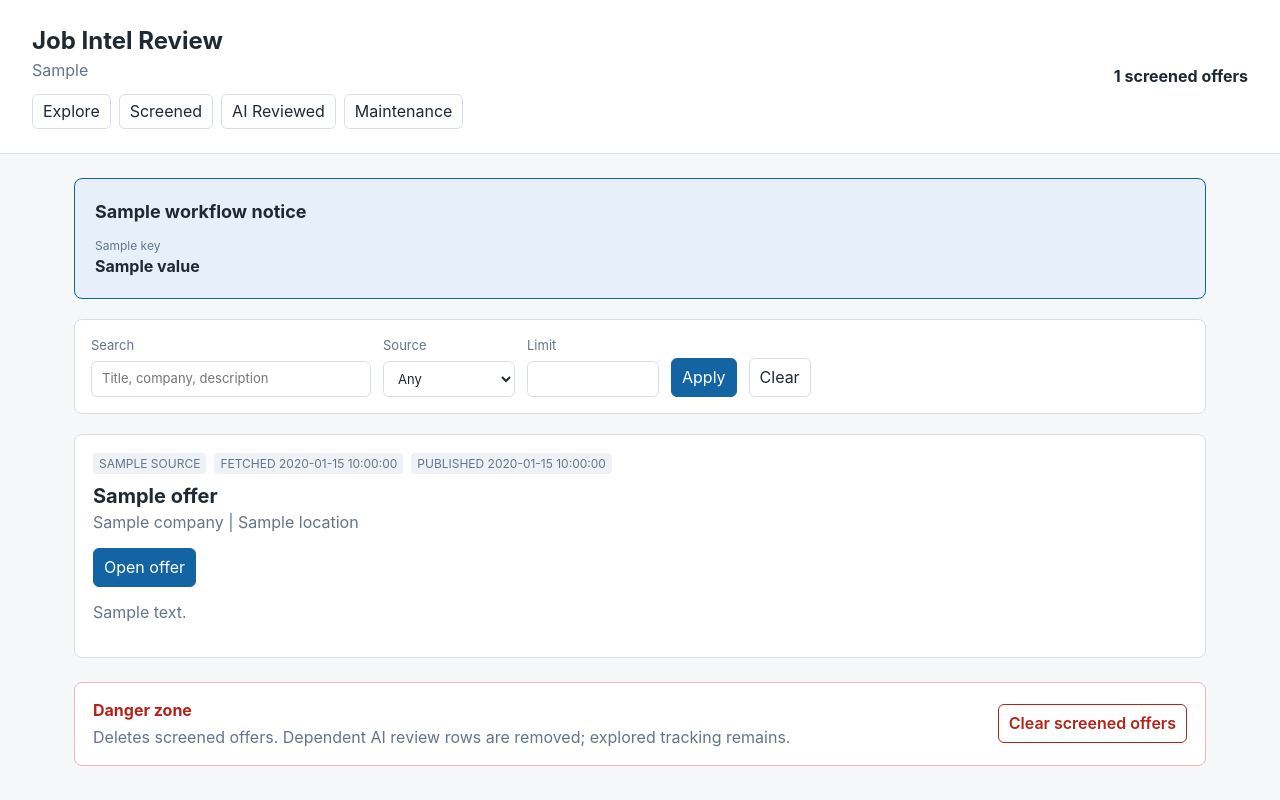
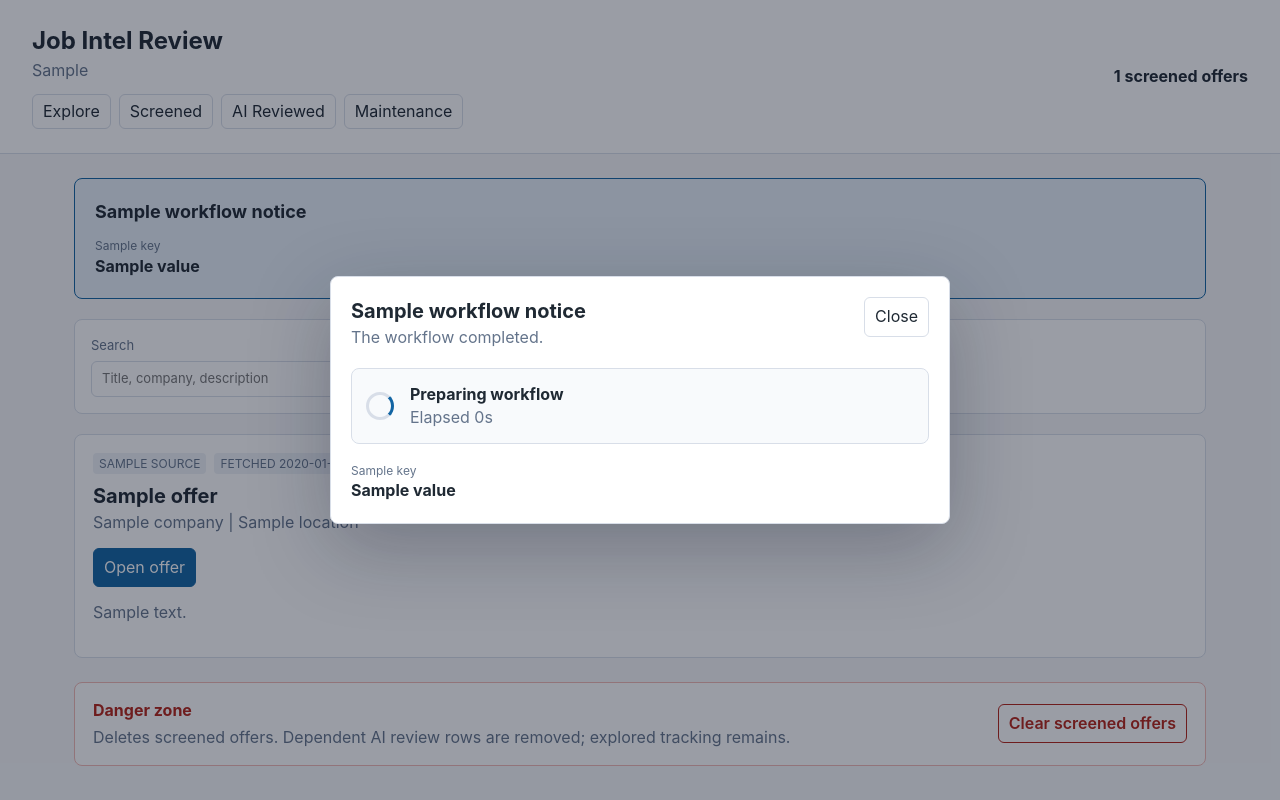
Before and after one commit to mathieu-portfolio/job-intel, a FastAPI app: template app/ui/templates/offers.html in a window 1280 px wide. Run offline with FastAPI, Linux system fonts and the light colour scheme; the template is opened without the code that fills it: most values are stand-ins (such as "Sample title", 1, 10 or a date in 2020).

Commit message:
Add progress modals for fetch and AI review workflows

```diff
--- a/app/ui.py
+++ b/app/ui.py
@@ -261,7 +261,8 @@ def create_app(db_path: Path = DEFAULT_DB_PATH) -> FastAPI:
                     "Provider rows fetched": result.stats.fetched,
                     "Newly explored": result.stats.newly_explored,
                     "Already seen": result.stats.already_seen,
-                    "Filtered out": result.stats.filtered_out,
+                    "Screened": result.stats.inserted + result.stats.updated,
+                    "Screened out": result.stats.filtered_out,
                     "Inserted": result.stats.inserted,
                     "Updated": result.stats.updated,
                     "Errors": result.stats.errors,
@@ -306,7 +307,7 @@ def create_app(db_path: Path = DEFAULT_DB_PATH) -> FastAPI:
                 "Rank complete",
                 {
                     "Selected jobs": result.selected_count,
-                    "Prefiltered jobs": result.prefiltered_count,
+                    "Reviewed": result.saved_count,
                     "AI-evaluated jobs": result.ai_evaluation_count,
                     "Skipped jobs": result.skipped_count,
                     "Saved AI reviews": result.saved_count,
--- a/app/ui/static/styles.css
+++ b/app/ui/static/styles.css
@@ -200,6 +200,119 @@ main {
 .workflow-notice dd {
   margin: 0;
   font-weight: 700;
+}
+
+.workflow-modal[hidden] {
+  display: none;
+}
+
+.workflow-modal {
+  position: fixed;
+  inset: 0;
+  z-index: 50;
+  display: grid;
+  place-items: center;
+  padding: 24px;
+}
+
+.workflow-modal-backdrop {
+  position: absolute;
+  inset: 0;
+  background: rgba(15, 23, 42, 0.42);
+}
+
+.workflow-modal-panel {
+  position: relative;
+  width: min(620px, 100%);
+  max-height: min(720px, calc(100vh - 48px));
+  overflow: auto;
+  background: var(--panel);
+  border: 1px solid var(--line);
+  border-radius: 8px;
+  box-shadow: 0 24px 80px rgba(15, 23, 42, 0.28);
+  padding: 20px;
+}
+
+.workflow-modal-head,
+.workflow-progress {
+  display: flex;
+  justify-content: space-between;
+  gap: 16px;
+  align-items: flex-start;
+}
+
+.workflow-modal-head h2 {
+  margin: 0;
+  font-size: 20px;
+}
+
+.workflow-modal-head p,
+.workflow-progress span {
+  color: var(--muted);
+}
+
+.modal-close {
+  flex: 0 0 auto;
+}
+
+.workflow-progress {
+  justify-content: flex-start;
+  align-items: center;
+  margin-top: 18px;
+  padding: 14px;
+  border: 1px solid var(--line);
+  border-radius: 8px;
+  background: #f8fafc;
+}
+
+.workflow-progress strong,
+.workflow-progress span {
+  display: block;
+}
+
+.spinner {
+  width: 28px;
+  height: 28px;
+  border: 3px solid var(--line);
+  border-top-color: var(--accent);
+  border-radius: 50%;
+  animation: spin 0.8s linear infinite;
+}
+
+@keyframes spin {
+  to {
+    transform: rotate(360deg);
+  }
+}
+
+.workflow-modal-result {
+  margin-top: 18px;
+}
+
+.workflow-modal-result.error {
+  color: var(--danger);
+}
+
+.workflow-modal-result dl {
+  display: grid;
+  grid-template-columns: repeat(auto-fit, minmax(130px, 1fr));
+  gap: 10px;
+  margin: 0;
+}
+
+.workflow-modal-result dt {
+  color: var(--muted);
+  font-size: 12px;
+}
+
+.workflow-modal-result dd {
+  margin: 0;
+  font-weight: 700;
+}
+
+.workflow-modal-result ul {
+  max-height: 180px;
+  overflow: auto;
 }
 
 .filters {
--- /dev/null
+++ b/app/ui/templates/_workflow_modal.html
@@ -0,0 +1,151 @@
+<div
+  class="workflow-modal"
+  id="workflow-modal"
+  role="dialog"
+  aria-modal="true"
+  aria-labelledby="workflow-modal-title"
+  hidden
+  {% if workflow_notice %}data-complete="true"{% endif %}
+>
+  <div class="workflow-modal-backdrop"></div>
+  <section class="workflow-modal-panel">
+    <div class="workflow-modal-head">
+      <div>
+        <h2 id="workflow-modal-title">
+          {% if workflow_notice %}{{ workflow_notice.title }}{% else %}Working{% endif %}
+        </h2>
+        <p id="workflow-modal-status">
+          {% if workflow_notice %}
+            {% if workflow_notice.kind == "error" %}The workflow failed.{% else %}The workflow completed.{% endif %}
+          {% else %}
+            Starting...
+          {% endif %}
+        </p>
+      </div>
+      <button class="modal-close" id="workflow-modal-close" type="button" {% if not workflow_notice %}hidden{% endif %}>Close</button>
+    </div>
+
+    <div class="workflow-progress" id="workflow-modal-progress" {% if workflow_notice %}hidden{% endif %}>
+      <div class="spinner" aria-hidden="true"></div>
+      <div>
+        <strong id="workflow-modal-stage">Preparing workflow</strong>
+        <span id="workflow-modal-elapsed">Elapsed 0s</span>
+      </div>
+    </div>
+
+    <div class="workflow-modal-result {{ workflow_notice.kind if workflow_notice else '' }}" id="workflow-modal-result" {% if not workflow_notice %}hidden{% endif %}>
+      {% if workflow_notice %}
+        <dl>
+          {% for key, value in workflow_notice.summary.items() %}
+            <div>
+              <dt>{{ key }}</dt>
+              <dd>{{ value }}</dd>
+            </div>
+          {% endfor %}
+        </dl>
+        {% if workflow_notice.messages %}
+          <ul>
+            {% for message in workflow_notice.messages[:8] %}
+              <li>{{ message }}</li>
+            {% endfor %}
+          </ul>
+        {% endif %}
+      {% endif %}
+    </div>
+  </section>
+</div>
+
+<script>
+  (() => {
+    const modal = document.getElementById("workflow-modal");
+    if (!modal) return;
+
+    const title = document.getElementById("workflow-modal-title");
+    const status = document.getElementById("workflow-modal-status");
+    const stage = document.getElementById("workflow-modal-stage");
+    const elapsed = document.getElementById("workflow-modal-elapsed");
+    const closeButton = document.getElementById("workflow-modal-close");
+    let modalActive = false;
+    let timerId = null;
+    let stageId = null;
+
+    const workflowStages = {
+      fetch: [
+        "Scanning provider pages",
+        "Skipping already-seen offers",
+        "Applying profile screening",
+        "Saving screened offers",
+      ],
+      ai: [
+        "Loading screened offers",
+        "Calling AI provider",
+        "Saving reviews",
+      ],
+    };
+
+    const stopTimers = () => {
+      if (timerId) window.clearInterval(timerId);
+      if (stageId) window.clearInterval(stageId);
+      timerId = null;
+      stageId = null;
+    };
+
+    const openRunningModal = (form) => {
+      const stages = workflowStages[form.dataset.workflowKind] || ["Working"];
+      const startedAt = Date.now();
+      let stageIndex = 0;
+      modalActive = true;
+      modal.hidden = false;
+      if (title) title.textContent = form.dataset.modalTitle || "Working";
+      if (status) status.textContent = form.dataset.modalStatus || "Please wait while the workflow runs.";
+      if (stage) stage.textContent = stages[stageIndex];
+      if (elapsed) elapsed.textContent = "Elapsed 0s";
+      if (closeButton) closeButton.hidden = true;
+
+      stopTimers();
+      timerId = window.setInterval(() => {
+        if (!elapsed) return;
+        elapsed.textContent = `Elapsed ${Math.floor((Date.now() - startedAt) / 1000)}s`;
+      }, 1000);
+      stageId = window.setInterval(() => {
+        stageIndex = Math.min(stageIndex + 1, stages.length - 1);
+        if (stage) stage.textContent = stages[stageIndex];
+      }, 3500);
+    };
+
+    const closeModal = () => {
+      stopTimers();
+      modalActive = false;
+      modal.hidden = true;
+    };
+
+    if (closeButton) closeButton.addEventListener("click", closeModal);
+
+    if (modal.dataset.complete === "true") {
+      modal.hidden = false;
+      if (closeButton) closeButton.hidden = false;
+    }
+
+    for (const form of document.querySelectorAll("form[data-running-label]")) {
+      form.addEventListener("submit", (event) => {
+        if (modalActive) {
+          event.preventDefault();
+          return;
+        }
+        const message = form.dataset.confirmMessage;
+        if (message && !confirm(message)) {
+          event.preventDefault();
+          return;
+        }
+        const button = form.querySelector("button[type='submit']");
+        if (form.dataset.progressModal === "true") {
+          openRunningModal(form);
+        }
+        if (!button) return;
+        button.disabled = true;
+        button.dataset.idleLabel = button.textContent || "";
+        button.textContent = form.dataset.runningLabel || "Running...";
+      });
+    }
+  })();
+</script>
--- a/app/ui/templates/offers.html
+++ b/app/ui/templates/offers.html
@@ -26,7 +26,16 @@
     <main>
       {% if show_fetch_workflow %}
       <section class="workflow-panel single-workflow">
-        <form class="workflow-card" method="post" action="/workflows/fetch" data-running-label="Fetching...">
+        <form
+          class="workflow-card"
+          method="post"
+          action="/workflows/fetch"
+          data-running-label="Fetching..."
+          data-progress-modal="true"
+          data-workflow-kind="fetch"
+          data-modal-title="Fetching offers"
+          data-modal-status="Scanning provider pages and applying profile screening."
+        >
           <div class="workflow-head">
             <h2>Fetch offers</h2>
             <button type="submit">Fetch offers</button>
@@ -208,20 +217,8 @@
         </form>
       </section>
     </main>
+    {% include "_workflow_modal.html" %}
     <script>
-      for (const form of document.querySelectorAll("form[data-running-label]")) {
-        form.addEventListener("submit", (event) => {
-          const message = form.dataset.confirmMessage;
-          if (message && !confirm(message)) {
-            event.preventDefault();
-            return;
-          }
-          const button = form.querySelector("button[type='submit']");
-          if (!button) return;
-          button.disabled = true;
-          button.textContent = form.dataset.runningLabel || "Running...";
-        });
-      }
       const sourceSelect = document.getElementById("fetch-source");
       const marketField = document.querySelector('[data-provider="adzuna"]');
       const marketSelect = document.getElementById("adzuna-market");
```
Also changed, not shown: app/ui/templates/index.html (+11 -16 lines), app/ui/templates/maintenance.html (+1 -16 lines), tests/test_ui_workflows.py (+10 -0 lines).
